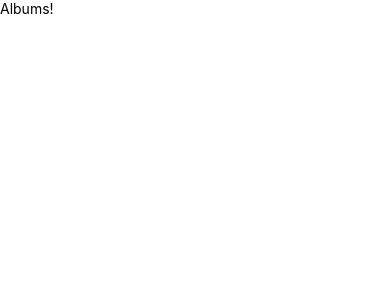
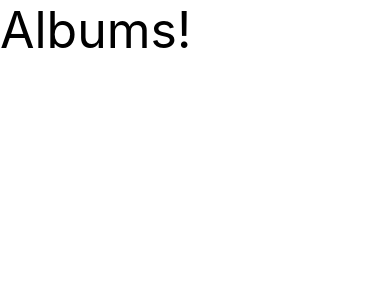
Before and after one commit to prSathan/Albums-React-Native-App, a React Native app: screen / in a window 390 px wide. Shown: the top 300 px of the page. Built offline with nearby package versions, Linux system fonts and the light colour scheme.

Commit message:
Added basic styling to header component

```diff
--- a/src/components/header.js
+++ b/src/components/header.js
@@ -1,12 +1,20 @@
 // Import Libraries for making a Component
 
 import React from 'react';
-import { Text } from 'react-native'
+import { Text } from 'react-native';
 
 // Make a Component
 
 const Header = () => {
-  return <Text>Albums!</Text>;
+  const { textStyle } = styles;
+
+  return <Text style={textStyle}>Albums!</Text>;
+};
+
+const styles = {
+  textStyle: {
+    fontSize: 50
+  }
 };
 
 // Make the Component available to other parts of the app
```
